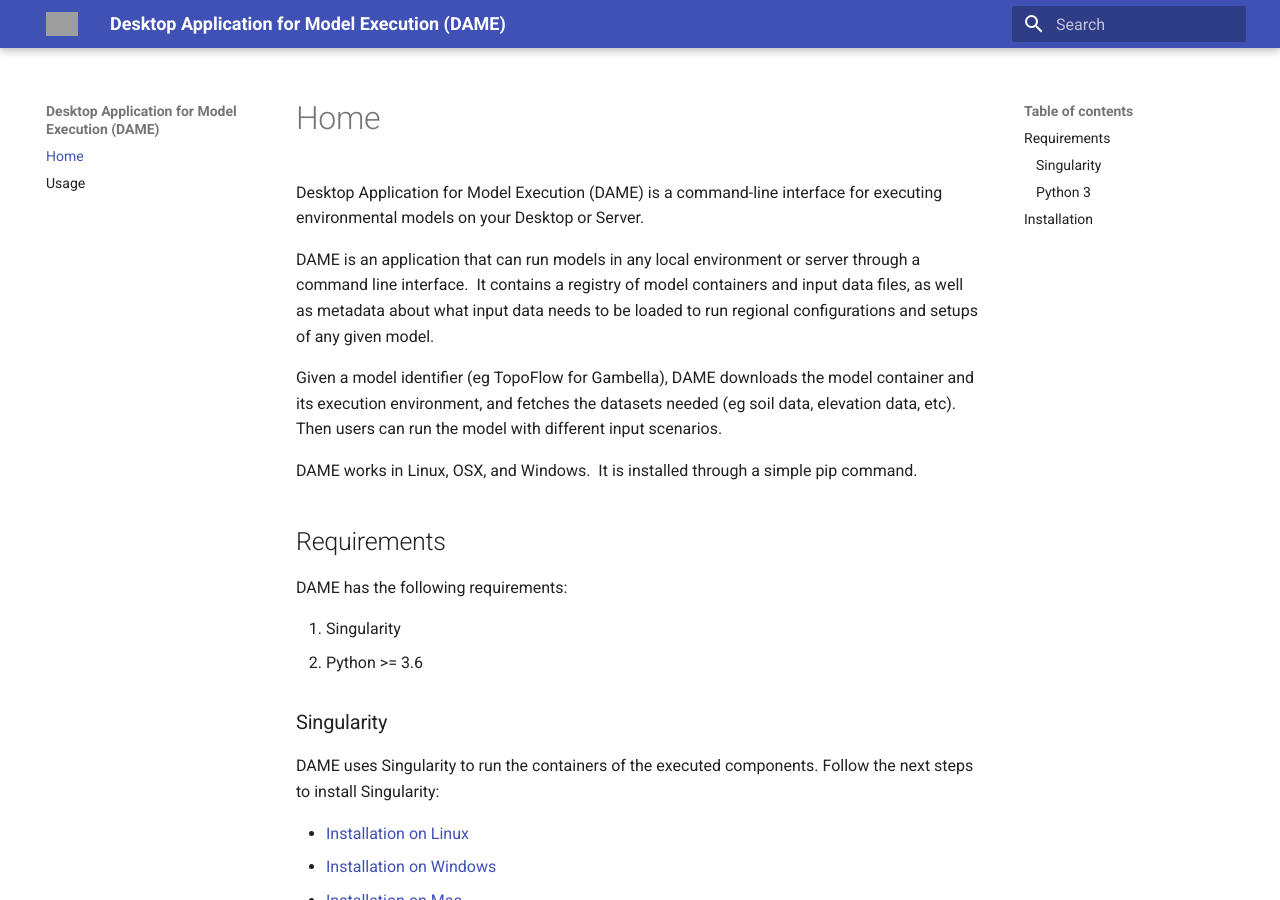
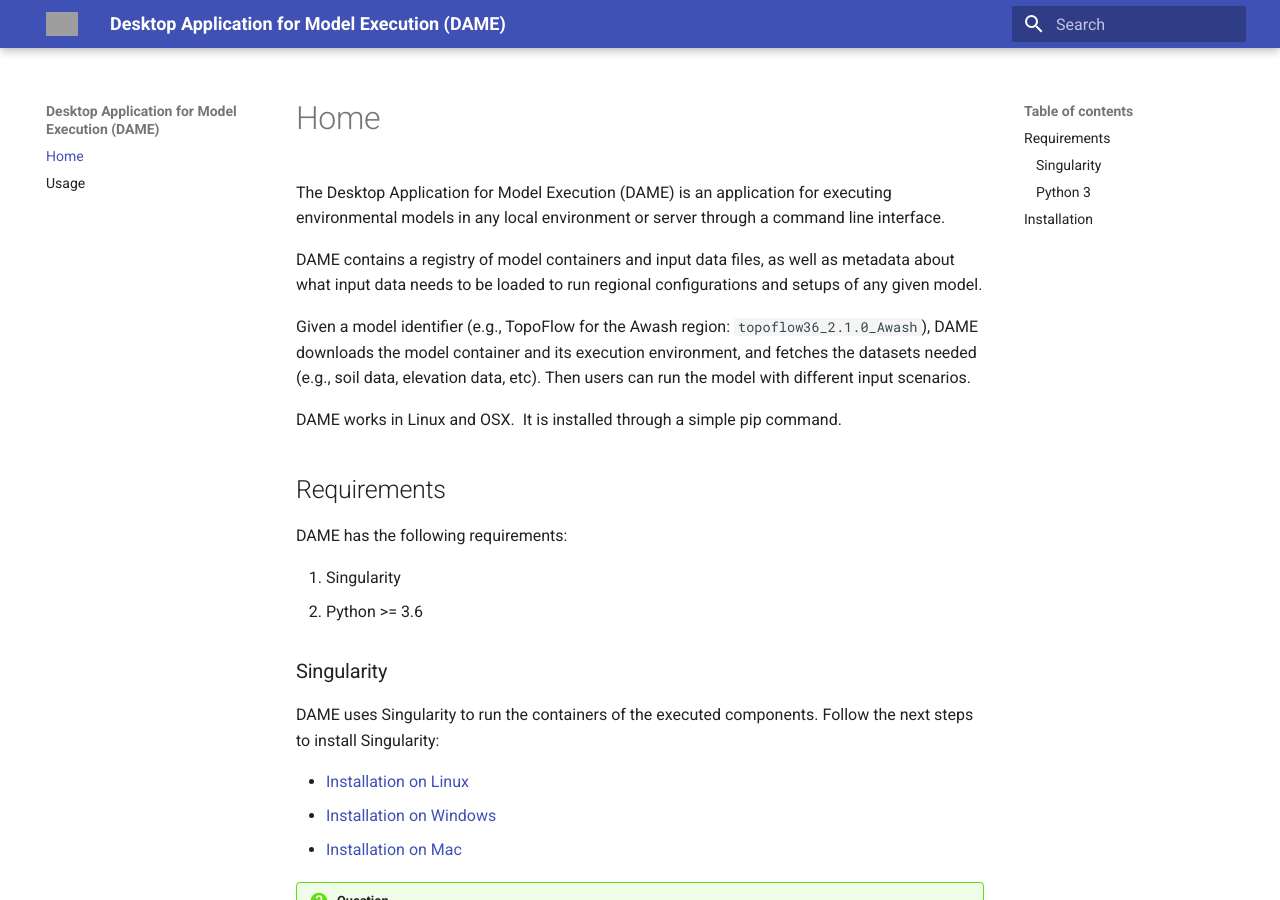
Before and after one commit to mintproject/dame_cli, an MkDocs documentation site: the page built from docs/index.md, in a window 1280 px wide and 900 px high. Built offline with MkDocs 1.6.1 and Material for MkDocs 9.7.7, drawn with Linux system fonts in a browser that asks for light colours; grey boxes are pictures that could not be loaded.

Commit message:
Update index.md

```diff
--- a/docs/index.md
+++ b/docs/index.md
@@ -1,10 +1,10 @@
-Desktop Application for Model Execution (DAME) is a command-line interface for executing environmental models on your Desktop or Server.
+The Desktop Application for Model Execution (DAME) is an application for executing environmental models in any local environment or server through a command line interface.
 
-DAME is an application that can run models in any local environment or server through a command line interface.  It contains a registry of model containers and input data files, as well as metadata about what input data needs to be loaded to run regional configurations and setups of any given model.
+DAME contains a registry of model containers and input data files, as well as metadata about what input data needs to be loaded to run regional configurations and setups of any given model.
 
-Given a model identifier (eg TopoFlow for Gambella), DAME downloads the model container and its execution environment, and fetches the datasets needed (eg soil data, elevation data, etc). Then users can run the model with different input scenarios.
+Given a model identifier (e.g., TopoFlow for the Awash region: `topoflow36_2.1.0_Awash`), DAME downloads the model container and its execution environment, and fetches the datasets needed (e.g., soil data, elevation data, etc). Then users can run the model with different input scenarios.
 
-DAME works in Linux, OSX, and Windows.  It is installed through a simple pip command.
+DAME works in Linux and OSX.  It is installed through a simple pip command.
 
 
 ## Requirements
```
